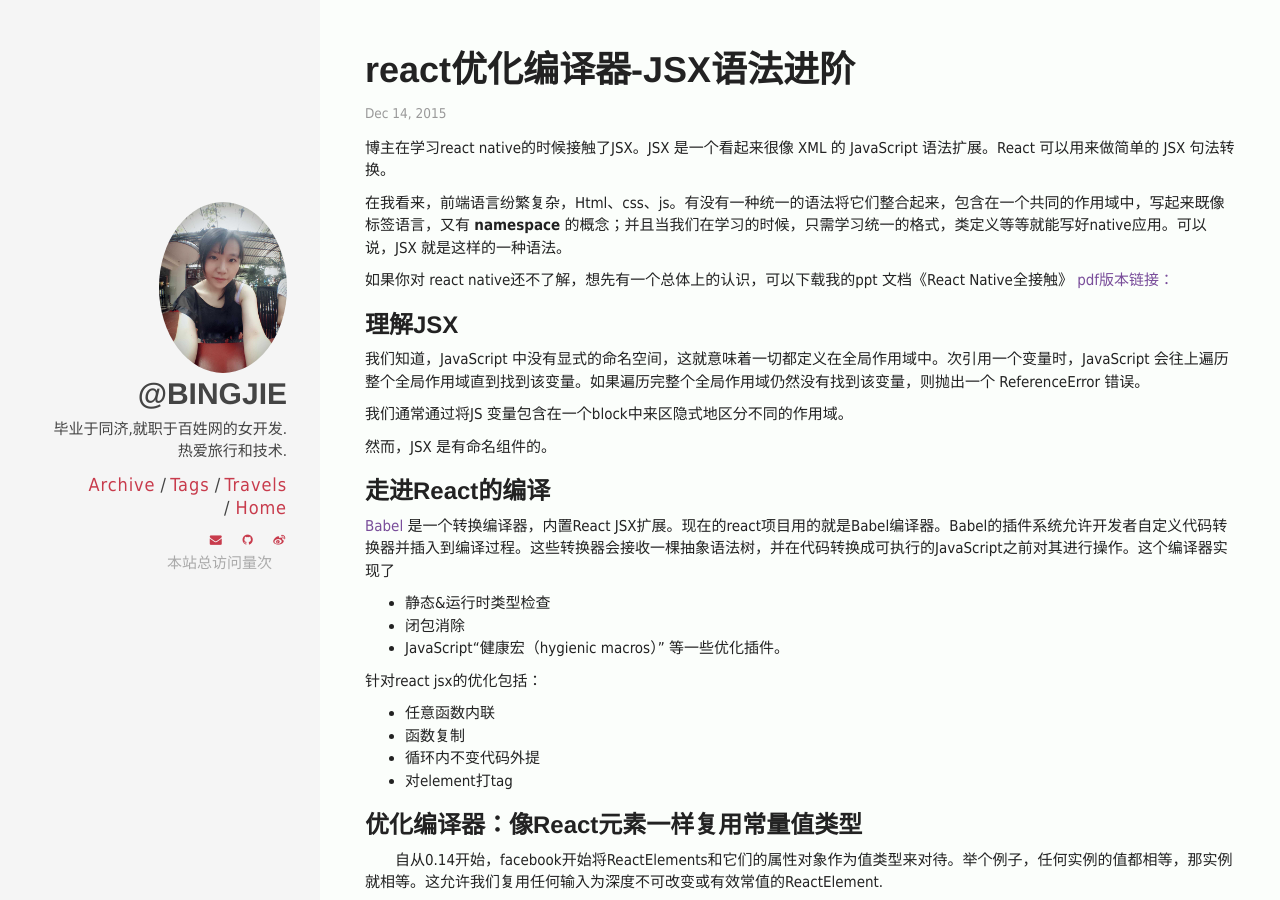
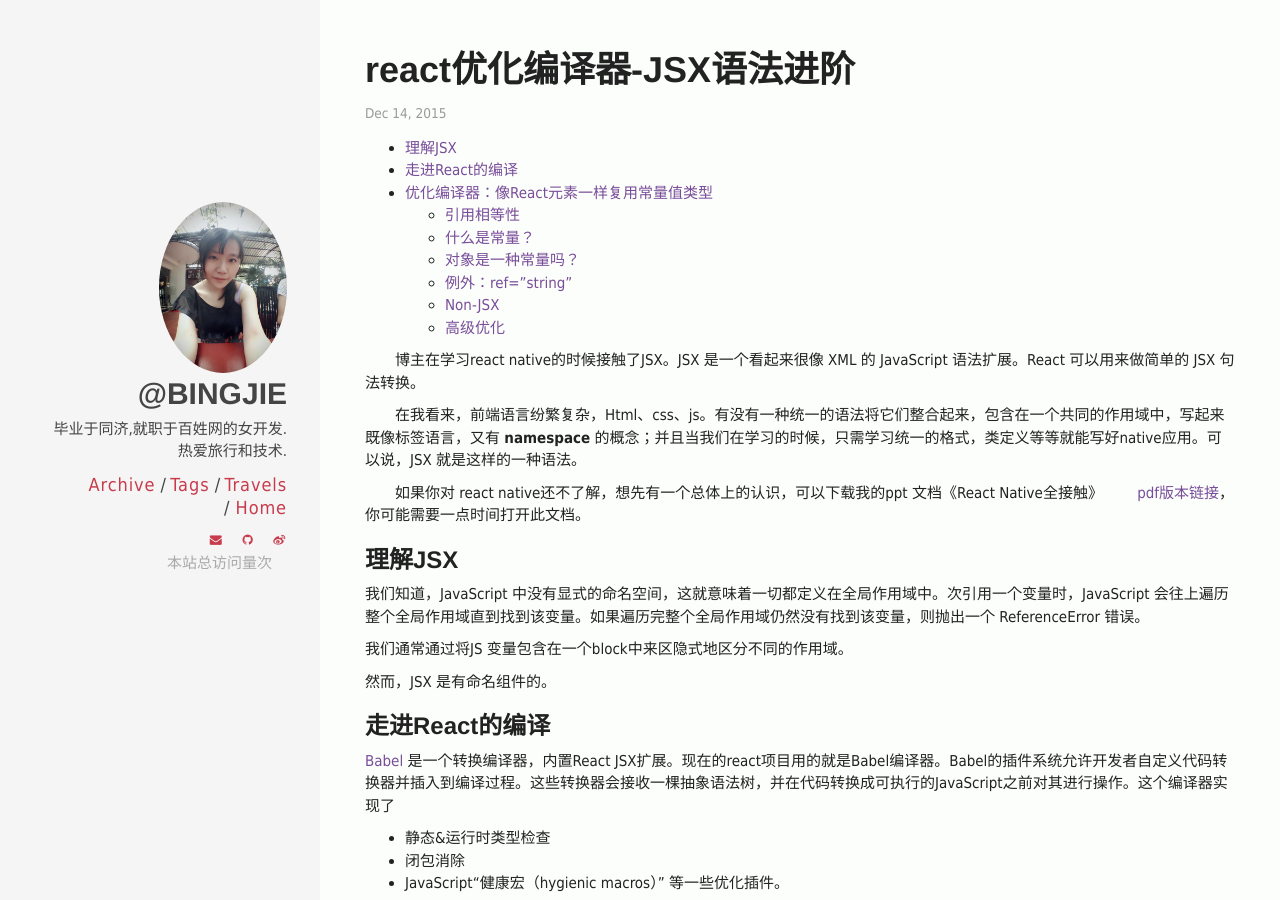
Before and after one commit to chaojimiaomiao/chaojimiaomiao.github.io, a Jekyll site: the page built from _posts/2015-12-14-react-compiler.md, in a window 1280 px wide and 900 px high. Built offline with Jekyll 4.4.1, drawn with Linux system fonts in a browser that asks for light colours; comment, search, counter and statistics services are not loaded.

Commit message:
改标签页

```diff
--- a/_posts/2015-12-14-react-compiler.md
+++ b/_posts/2015-12-14-react-compiler.md
@@ -5,12 +5,18 @@ date:   2015-12-14
 tags: [react, 大前端]
 comments: true
 ---
+* 目录
+{:toc}
 
-博主在学习react native的时候接触了JSX。JSX 是一个看起来很像 XML 的 JavaScript 语法扩展。React 可以用来做简单的 JSX 句法转换。
+　　博主在学习react native的时候接触了JSX。JSX 是一个看起来很像 XML 的 JavaScript 语法扩展。React 可以用来做简单的 JSX 句法转换。
 
-在我看来，前端语言纷繁复杂，Html、css、js。有没有一种统一的语法将它们整合起来，包含在一个共同的作用域中，写起来既像标签语言，又有 __namespace__ 的概念；并且当我们在学习的时候，只需学习统一的格式，类定义等等就能写好native应用。可以说，JSX 就是这样的一种语法。
+　　在我看来，前端语言纷繁复杂，Html、css、js。有没有一种统一的语法将它们整合起来，包含在一个共同的作用域中，写起来既像标签语言，又有 __namespace__ 的概念；并且当我们在学习的时候，只需学习统一的格式，类定义等等就能写好native应用。可以说，JSX 就是这样的一种语法。
 
-如果你对 react native还不了解，想先有一个总体上的认识，可以下载我的ppt 文档《React Native全接触》 [pdf版本链接：]({{ site.url }}/downloads/react-native全接触.pdf)
+　　如果你对 react native还不了解，想先有一个总体上的认识，可以下载我的ppt 文档《React Native全接触》
+　　[pdf版本链接]({{ site.url }}/downloads/react-native全接触.pdf){:target="_blank"}，你可能需要一点时间打开此文档。
+
+<!--more-->
+
 
 ###理解JSX
 
```
